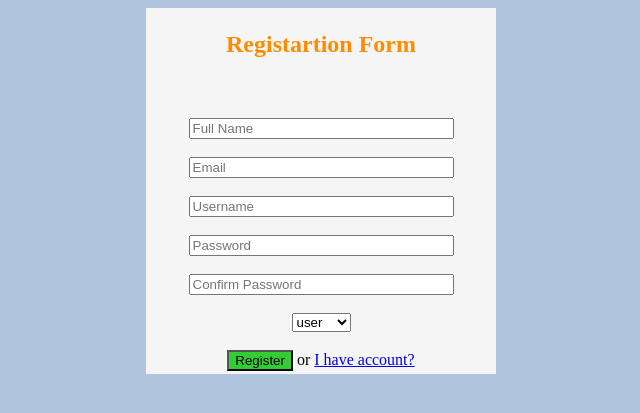
After one commit to munnahm/learning--web-technologies-summer-2020-2021-sec-A, a PHP site: page /Registration.html in a window 1280 px wide. The commit adds this page. Shown: the top 413 px of the page, without its empty margins (319-959 px from the left). Run offline with PHP 8.4, Linux system fonts and the light colour scheme.

Commit message:
lab exam

```diff
--- /dev/null
+++ b/WT_LAB_FINAL/Registration.html
@@ -0,0 +1,40 @@
+<!DOCTYPE html>
+<html style="background-color:#B0C4DE;">
+	<head></head>
+	<body align="center">
+		<!--<h1 align="center"><i>test</h1> -->
+		<form method="POST" action="">
+			<center>
+				<table border="0" width=350px height=300px style="background-color:#F5F5F5;">
+
+					<tr>
+					<td ><h2 align=center style="color:darkorange">Registartion Form</h2></tr></td>
+					<tr>
+						<td>
+						<center>
+						<br><br>
+						<input type="text" name="name" value="" placeholder="Full Name" size="30" ><br><br>
+
+						<input type="Email" name="email" value="" placeholder="Email" size="30"  ><br><br>
+
+						<input type="text" name="userName" value="" placeholder="Username" size="30" ><br><br>
+
+						<input type="password" name="password" value="" placeholder="Password" size="30"><br><br>
+
+						<input type="password" name="comPassword" value="" placeholder="Confirm Password" size="30"  ><br><br>
+						<select name="type">
+							<option>user</option>
+							<option>admin</option>
+						</select><br><br>
+
+						<input type="Submit" name="submit" value="Register" width="30%" style="background-color:limegreen;">
+						or <a href="Login.html">I have account?</a>
+
+						</center>
+						</td>
+					</tr>
+				</table>
+			</center>
+		</form>
+	</body>
+</html>
--- /dev/null
+++ b/WT_LAB_FINAL/delete.php
@@ -0,0 +1,4 @@
+<?php
+
+
+ ?>
--- /dev/null
+++ b/WT_LAB_FINAL/search.php
@@ -0,0 +1,4 @@
+<?php
+
+
+ ?>
```
Also changed, not shown: WT_LAB_FINAL/dashbord.php (+26 -5 lines), WT_LAB_FINAL/login.php (+4 -4 lines).
